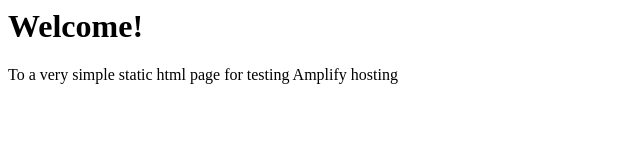
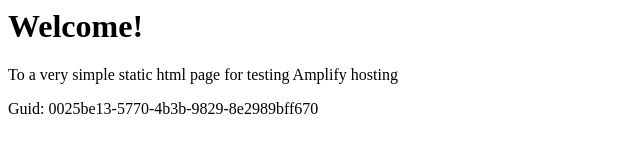
Before and after one commit to aws-aemilia-arn/Github-PR-Commit-Integration-Test-DoNotTouch-v1-prod-eu-north-1, a website: page src/index.html in a window 1280 px wide. Shown: the whole page, without its empty margins (0-640 px from the left). Drawn offline with Linux system fonts and the light colour scheme.

Commit message:
commit from integ tests

```diff
--- a/src/index.html
+++ b/src/index.html
@@ -1,3 +1,5 @@
+
+
 <html lang="en">
 
 <head>
@@ -10,6 +12,6 @@
 <body>
     <h1>Welcome!</h1>
     <p>To a very simple static html page for testing Amplify hosting</p>
-</body>
+    <p>Guid: 0025be13-5770-4b3b-9829-8e2989bff670</p></body>
 
 </html>
```
